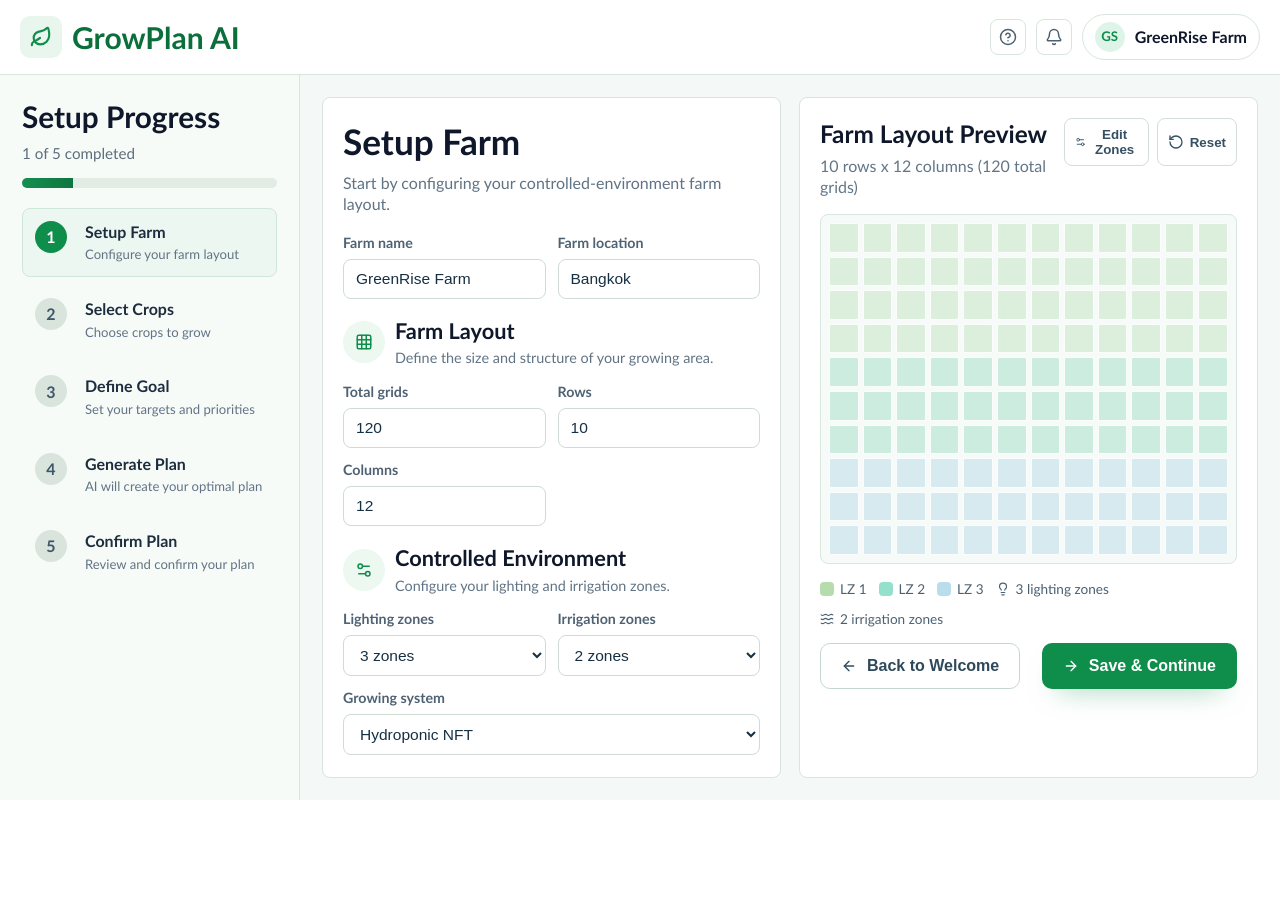
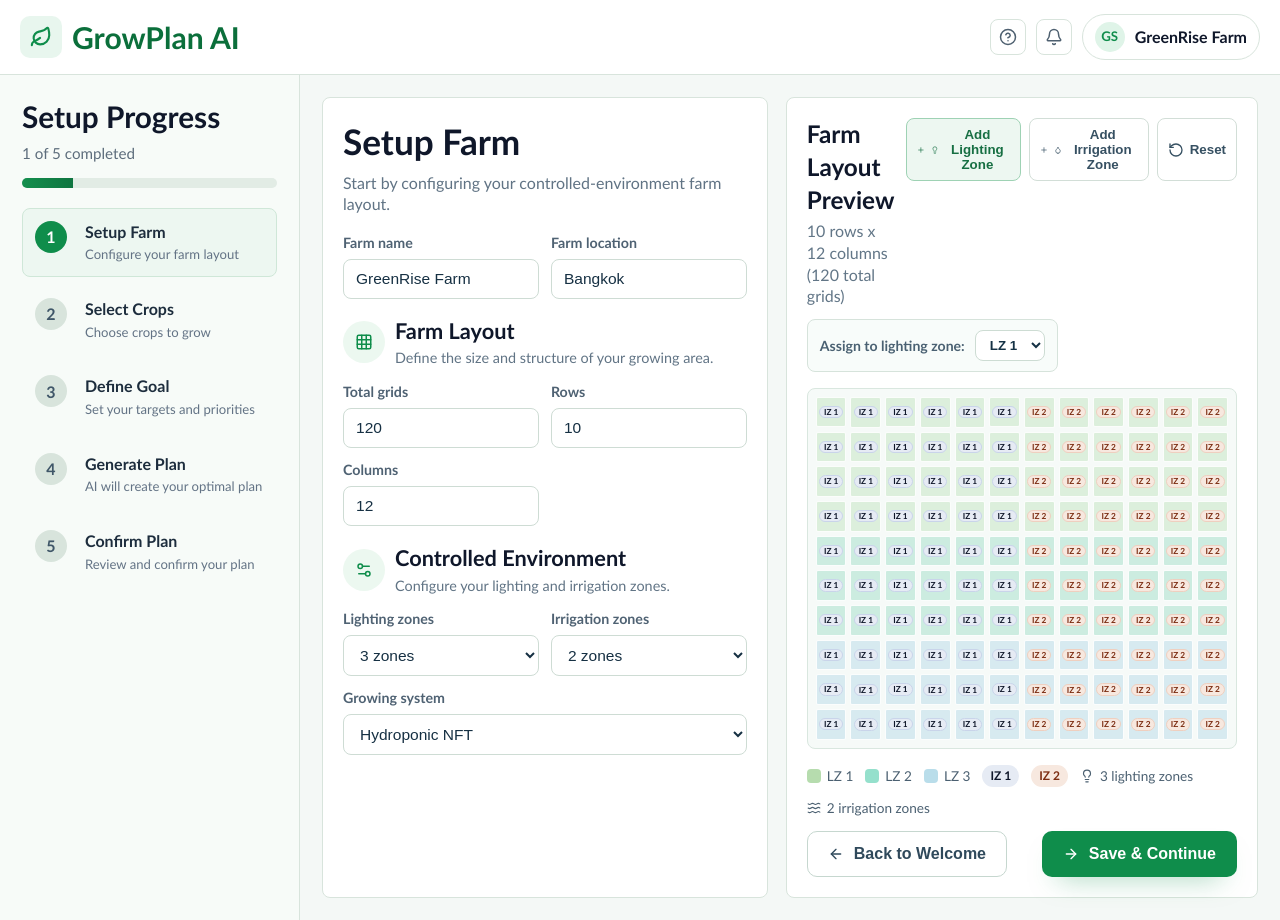
Before and after one commit to KaimodZoda/Smart-Farm, a React (Vite) app in the folder growplan-web/: page / in a window 1280 px wide. Both pictures are taken after a click on the button "Start Demo". Before the commit the page ends 800 px from the top, so only its background shows below. Built offline with nearby package versions, Linux system fonts and the light colour scheme.

Commit message:
feat: add drag zone assignment and refine irrigation tags

```diff
--- a/growplan-web/src/App.css
+++ b/growplan-web/src/App.css
@@ -664,6 +664,35 @@
   font-weight: 600;
 }
 
+.ghost-btn.active {
+  background: #edf7f1;
+  border-color: #9ed2b4;
+  color: #176f43;
+}
+
+.zone-assignment-bar {
+  margin-top: 12px;
+  border: 1px solid #d6e3db;
+  border-radius: 8px;
+  padding: 10px 12px;
+  background: #f8fcfa;
+  display: inline-flex;
+  align-items: center;
+  gap: 10px;
+  color: #4a6172;
+  font-size: 0.88rem;
+  font-weight: 600;
+}
+
+.zone-assignment-bar select {
+  border: 1px solid #cddcd3;
+  border-radius: 8px;
+  padding: 6px 10px;
+  background: #ffffff;
+  color: #153245;
+  font-weight: 700;
+}
+
 .farm-grid-preview {
   margin-top: 16px;
   padding: 8px;
@@ -672,12 +701,20 @@
   border: 1px solid #d9e7df;
   display: grid;
   gap: 4px;
+  position: relative;
+  user-select: none;
 }
 
 .grid-cell {
   aspect-ratio: 1;
   border-radius: 2px;
   border: 1px solid rgba(255, 255, 255, 0.9);
+  cursor: crosshair;
+  transition: box-shadow 120ms ease, filter 120ms ease;
+  position: relative;
+  overflow: hidden;
+  display: grid;
+  place-items: center;
 }
 
 .grid-cell.zone-1 {
@@ -690,6 +727,61 @@
 
 .grid-cell.zone-3 {
   background: #d7eaf0;
+}
+
+.grid-cell.zone-4 {
+  background: #d9def8;
+}
+
+.drag-preview {
+  box-shadow: inset 0 0 0 3px #1f9355;
+  filter: brightness(0.97);
+}
+
+.drag-rect {
+  position: absolute;
+  border-radius: 4px;
+  pointer-events: none;
+  box-sizing: border-box;
+}
+
+.drag-rect.lighting {
+  border: 3px solid #1a8f4f;
+  background: rgba(26, 143, 79, 0.15);
+}
+
+.drag-rect.irrigation {
+  border: 3px dashed #1b6fa8;
+  background: rgba(27, 111, 168, 0.14);
+}
+
+.irrigation-cell-tag {
+  border-radius: 999px;
+  padding: 1px 4px;
+  font-size: 0.52rem;
+  font-weight: 800;
+  line-height: 1;
+  letter-spacing: 0;
+  pointer-events: none;
+  border: 1px solid transparent;
+}
+
+.irrigation-cell-tag.iz-1 {
+  background: #e6ebf4;
+  color: #0f172a;
+  border-color: #c9d4ea;
+}
+
+.irrigation-cell-tag.iz-2 {
+  background: #f7e8df;
+  color: #7c2d12;
+  border-color: #efcfbf;
+}
+
+.irrigation-cell-tag.iz-3 {
+  background: #f7eddc;
+  color: #7a3e00;
+  border-color: #ecd6aa;
 }
 
 .preview-footer {
@@ -734,6 +826,34 @@
 
 .legend-swatch.zone-3 {
   background: #b9ddea;
+}
+
+.legend-swatch.zone-4 {
+  background: #bac5ef;
+}
+
+.legend-tag {
+  display: inline-flex;
+  align-items: center;
+  border-radius: 999px;
+  padding: 3px 8px;
+  font-size: 0.75rem;
+  font-weight: 800;
+}
+
+.legend-tag.iz-1 {
+  background: #e6ebf4;
+  color: #0f172a;
+}
+
+.legend-tag.iz-2 {
+  background: #f7e8df;
+  color: #7c2d12;
+}
+
+.legend-tag.iz-3 {
+  background: #f7eddc;
+  color: #7a3e00;
 }
 
 .select-library-card,
@@ -1076,6 +1196,11 @@
     flex-direction: column;
   }
 
+  .zone-assignment-bar {
+    width: 100%;
+    justify-content: space-between;
+  }
+
   .select-controls {
     grid-template-columns: 1fr;
   }
--- a/growplan-web/src/pages/SelectCropsPage.tsx
+++ b/growplan-web/src/pages/SelectCropsPage.tsx
@@ -31,10 +31,6 @@ const cropLibrary: Crop[] = [
   { id: 'basil', name: 'Basil', category: 'Herb', growthDays: '25-30 days', yieldPerGrid: '0.6 kg / grid', accent: '#86c56a' },
   { id: 'kale', name: 'Kale', category: 'Leafy Green', growthDays: '30-40 days', yieldPerGrid: '1.4 kg / grid', accent: '#64b95d' },
   { id: 'mint', name: 'Mint', category: 'Herb', growthDays: '25-30 days', yieldPerGrid: '0.5 kg / grid', accent: '#73d0a8' },
-  { id: 'arugula', name: 'Arugula', category: 'Leafy Green', growthDays: '20-25 days', yieldPerGrid: '0.9 kg / grid', accent: '#7ccc63' },
-  { id: 'spinach', name: 'Spinach', category: 'Leafy Green', growthDays: '28-35 days', yieldPerGrid: '1.1 kg / grid', accent: '#6ebf74' },
-  { id: 'cilantro', name: 'Cilantro', category: 'Herb', growthDays: '21-28 days', yieldPerGrid: '0.4 kg / grid', accent: '#7dcf7d' },
-  { id: 'chives', name: 'Chives', category: 'Herb', growthDays: '28-35 days', yieldPerGrid: '0.3 kg / grid', accent: '#95d17b' },
 ]
 
 export function SelectCropsPage({ onBackToSetup, onContinue }: SelectCropsPageProps) {
--- a/growplan-web/src/pages/SetupFarmPage.tsx
+++ b/growplan-web/src/pages/SetupFarmPage.tsx
@@ -1,7 +1,9 @@
-import { useMemo, useState } from 'react'
+import { useEffect, useMemo, useState } from 'react'
 import {
+  Droplet,
   Grid3X3,
   Lightbulb,
+  Plus,
   RotateCcw,
   Settings2,
   Waves,
@@ -16,6 +18,8 @@ type SetupFarmPageProps = {
   onContinue: () => void
 }
 
+type ZoneTool = 'lighting' | 'irrigation'
+
 export function SetupFarmPage({ onBackToWelcome, onContinue }: SetupFarmPageProps) {
   const [farmName, setFarmName] = useState('GreenRise Farm')
   const [farmLocation, setFarmLocation] = useState('Bangkok')
@@ -24,15 +28,132 @@ export function SetupFarmPage({ onBackToWelcome, onContinue }: SetupFarmPageProp
   const [lightingZones, setLightingZones] = useState(3)
   const [irrigationZones, setIrrigationZones] = useState(2)
   const [growingSystem, setGrowingSystem] = useState('Hydroponic NFT')
+  const [activeTool, setActiveTool] = useState<ZoneTool>('lighting')
+  const [activeLightingZone, setActiveLightingZone] = useState(1)
+  const [activeIrrigationZone, setActiveIrrigationZone] = useState(1)
+  const [lightingAssignments, setLightingAssignments] = useState<number[]>([])
+  const [irrigationAssignments, setIrrigationAssignments] = useState<number[]>([])
+  const [dragStartIdx, setDragStartIdx] = useState<number | null>(null)
+  const [dragCurrentIdx, setDragCurrentIdx] = useState<number | null>(null)
 
   const totalGrids = useMemo(() => rows * columns, [rows, columns])
 
-  const gridCells = Array.from({ length: totalGrids }, (_, idx) => {
-    const rowIndex = Math.floor(idx / columns)
-    if (rowIndex < Math.ceil(rows / 3)) return 'zone-1'
-    if (rowIndex < Math.ceil((rows * 2) / 3)) return 'zone-2'
-    return 'zone-3'
-  })
+  useEffect(() => {
+    const nextLighting = Array.from({ length: totalGrids }, (_, idx) => {
+      const rowIndex = Math.floor(idx / columns)
+      return Math.min(lightingZones, Math.floor((rowIndex * lightingZones) / rows) + 1)
+    })
+    setLightingAssignments(nextLighting)
+  }, [columns, lightingZones, rows, totalGrids])
+
+  useEffect(() => {
+    const nextIrrigation = Array.from({ length: totalGrids }, (_, idx) => {
+      const colIndex = idx % columns
+      return Math.min(irrigationZones, Math.floor((colIndex * irrigationZones) / columns) + 1)
+    })
+    setIrrigationAssignments(nextIrrigation)
+  }, [columns, irrigationZones, totalGrids])
+
+  useEffect(() => {
+    setActiveLightingZone((prev) => Math.min(prev, lightingZones))
+  }, [lightingZones])
+
+  useEffect(() => {
+    setActiveIrrigationZone((prev) => Math.min(prev, irrigationZones))
+  }, [irrigationZones])
+
+  const lightingLegend = Array.from({ length: lightingZones }, (_, idx) => idx + 1)
+
+  const irrigationLegend = Array.from({ length: irrigationZones }, (_, idx) => idx + 1)
+
+  const dragRect = useMemo(() => {
+    if (dragStartIdx === null || dragCurrentIdx === null) return null
+
+    const startRow = Math.floor(dragStartIdx / columns)
+    const startCol = dragStartIdx % columns
+    const endRow = Math.floor(dragCurrentIdx / columns)
+    const endCol = dragCurrentIdx % columns
+
+    return {
+      minRow: Math.min(startRow, endRow),
+      maxRow: Math.max(startRow, endRow),
+      minCol: Math.min(startCol, endCol),
+      maxCol: Math.max(startCol, endCol),
+    }
+  }, [columns, dragCurrentIdx, dragStartIdx])
+
+  const updateZoneAssignments = (startIdx: number, endIdx: number) => {
+    const startRow = Math.floor(startIdx / columns)
+    const startCol = startIdx % columns
+    const endRow = Math.floor(endIdx / columns)
+    const endCol = endIdx % columns
+
+    const minRow = Math.min(startRow, endRow)
+    const maxRow = Math.max(startRow, endRow)
+    const minCol = Math.min(startCol, endCol)
+    const maxCol = Math.max(startCol, endCol)
+
+    const inSelection = (idx: number) => {
+      const row = Math.floor(idx / columns)
+      const col = idx % columns
+      return row >= minRow && row <= maxRow && col >= minCol && col <= maxCol
+    }
+
+    if (activeTool === 'lighting') {
+      setLightingAssignments((prev) =>
+        prev.map((zone, idx) => (inSelection(idx) ? activeLightingZone : zone)),
+      )
+      return
+    }
+
+    setIrrigationAssignments((prev) =>
+      prev.map((zone, idx) => (inSelection(idx) ? activeIrrigationZone : zone)),
+    )
+  }
+
+  const handleCellPointerDown = (idx: number) => {
+    setDragStartIdx(idx)
+    setDragCurrentIdx(idx)
+  }
+
+  const handleCellPointerEnter = (idx: number) => {
+    if (dragStartIdx === null) return
+    setDragCurrentIdx(idx)
+  }
+
+  const finalizeDrag = () => {
+    if (dragStartIdx === null || dragCurrentIdx === null) return
+    updateZoneAssignments(dragStartIdx, dragCurrentIdx)
+    setDragStartIdx(null)
+    setDragCurrentIdx(null)
+  }
+
+  const resetZones = () => {
+    const nextLighting = Array.from({ length: totalGrids }, (_, idx) => {
+      const rowIndex = Math.floor(idx / columns)
+      return Math.min(lightingZones, Math.floor((rowIndex * lightingZones) / rows) + 1)
+    })
+    const nextIrrigation = Array.from({ length: totalGrids }, (_, idx) => {
+      const colIndex = idx % columns
+      return Math.min(irrigationZones, Math.floor((colIndex * irrigationZones) / columns) + 1)
+    })
+    setLightingAssignments(nextLighting)
+    setIrrigationAssignments(nextIrrigation)
+    setDragStartIdx(null)
+    setDragCurrentIdx(null)
+  }
+
+  const isCellInDragRect = (idx: number) => {
+    if (!dragRect) return false
+    const row = Math.floor(idx / columns)
+    const col = idx % columns
+    return (
+      row >= dragRect.minRow &&
+      row <= dragRect.maxRow &&
+      col >= dragRect.minCol &&
+      col <= dragRect.maxCol
+    )
+  }
 
   return (
     <main className="setup-page">
@@ -152,40 +273,107 @@ export function SetupFarmPage({ onBackToWelcome, onContinue }: SetupFarmPageProp
                 </p>
               </div>
               <div className="preview-actions">
-                <button type="button" className="ghost-btn">
-                  <Settings2 size={16} />
-                  Edit Zones
+                <button
+                  type="button"
+                  className={`ghost-btn ${activeTool === 'lighting' ? 'active' : ''}`}
+                  onClick={() => setActiveTool('lighting')}
+                >
+                  <Plus size={14} />
+                  <Lightbulb size={14} />
+                  Add Lighting Zone
                 </button>
-                <button type="button" className="ghost-btn">
+                <button
+                  type="button"
+                  className={`ghost-btn ${activeTool === 'irrigation' ? 'active' : ''}`}
+                  onClick={() => setActiveTool('irrigation')}
+                >
+                  <Plus size={14} />
+                  <Droplet size={14} />
+                  Add Irrigation Zone
+                </button>
+                <button type="button" className="ghost-btn" onClick={resetZones}>
                   <RotateCcw size={16} />
                   Reset
                 </button>
               </div>
             </header>
 
+            <div className="zone-assignment-bar">
+              {activeTool === 'lighting' ? (
+                <>
+                  <span>Assign to lighting zone:</span>
+                  <select
+                    value={activeLightingZone}
+                    onChange={(e) => setActiveLightingZone(Number(e.target.value))}
+                  >
+                    {lightingLegend.map((zone) => (
+                      <option key={zone} value={zone}>
+                        LZ {zone}
+                      </option>
+                    ))}
+                  </select>
+                </>
+              ) : (
+                <>
+                  <span>Assign to irrigation zone:</span>
+                  <select
+                    value={activeIrrigationZone}
+                    onChange={(e) => setActiveIrrigationZone(Number(e.target.value))}
+                  >
+                    {irrigationLegend.map((zone) => (
+                      <option key={zone} value={zone}>
+                        IZ {zone}
+                      </option>
+                    ))}
+                  </select>
+                </>
+              )}
+            </div>
+
             <div
               className="farm-grid-preview"
               style={{ gridTemplateColumns: `repeat(${columns}, minmax(0, 1fr))` }}
+              onPointerUp={finalizeDrag}
             >
-              {gridCells.map((zone, idx) => (
-                <span key={idx} className={`grid-cell ${zone}`}></span>
+              {Array.from({ length: totalGrids }, (_, idx) => (
+                <span
+                  key={idx}
+                  className={`grid-cell zone-${lightingAssignments[idx] ?? 1} iz-${irrigationAssignments[idx] ?? 1} ${isCellInDragRect(idx) ? 'drag-preview' : ''}`}
+                  onPointerDown={() => handleCellPointerDown(idx)}
+                  onPointerEnter={() => handleCellPointerEnter(idx)}
+                >
+                  <b className={`irrigation-cell-tag iz-${irrigationAssignments[idx] ?? 1}`}>
+                    IZ {irrigationAssignments[idx] ?? 1}
+                  </b>
+                </span>
               ))}
+
+              {dragRect ? (
+                <span
+                  className={`drag-rect ${activeTool}`}
+                  style={{
+                    top: `${(dragRect.minRow / rows) * 100}%`,
+                    left: `${(dragRect.minCol / columns) * 100}%`,
+                    width: `${((dragRect.maxCol - dragRect.minCol + 1) / columns) * 100}%`,
+                    height: `${((dragRect.maxRow - dragRect.minRow + 1) / rows) * 100}%`,
+                  }}
+                ></span>
+              ) : null}
             </div>
 
             <footer className="preview-footer">
               <div className="legend-row">
-                <span className="legend-item">
-                  <b className="legend-swatch zone-1"></b>
-                  LZ 1
-                </span>
-                <span className="legend-item">
-                  <b className="legend-swatch zone-2"></b>
-                  LZ 2
-                </span>
-                <span className="legend-item">
-                  <b className="legend-swatch zone-3"></b>
-                  LZ 3
-                </span>
+                {lightingLegend.map((zone) => (
+                  <span key={zone} className="legend-item">
+                    <b className={`legend-swatch zone-${zone}`}></b>
+                    LZ {zone}
+                  </span>
+                ))}
+                {irrigationLegend.map((zone) => (
+                  <span key={`iz-${zone}`} className="legend-item">
+                    <b className={`legend-tag iz-${zone}`}>IZ {zone}</b>
+                  </span>
+                ))}
                 <span className="legend-item">
                   <Lightbulb size={14} />
                   {lightingZones} lighting zones
```
